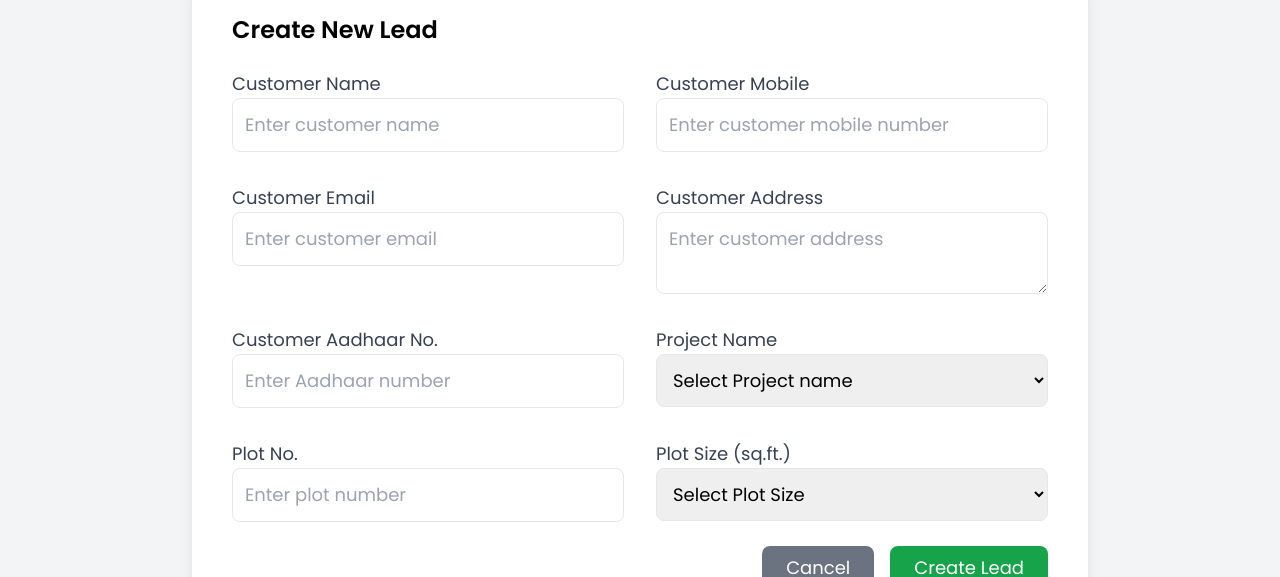
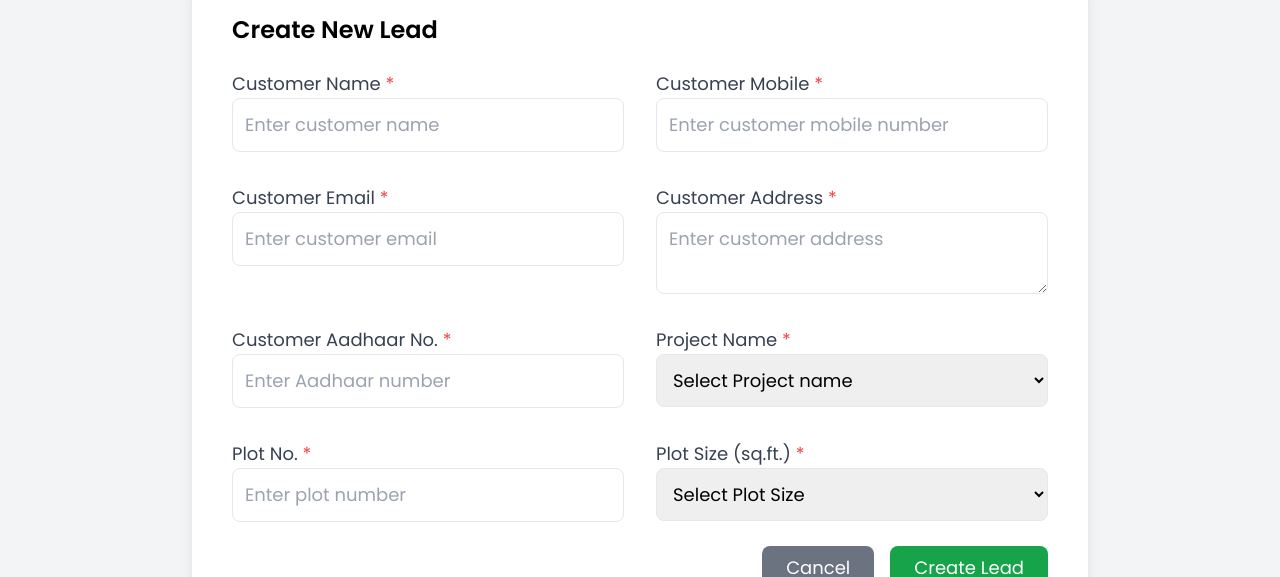
Before and after one commit to meaviishek/Nutan-Housing, a React (Vite) app in the folder Frontend/: page /advisor/create-lead in a window 1280 px wide. Shown: the part 122-699 px from the top of the page. Built offline with nearby package versions, Linux system fonts and the light colour scheme; sample sign-in values are in the browser's storage.

Commit message:
First commit

```diff
--- a/Frontend/src/components/advisor/CreateLead.jsx
+++ b/Frontend/src/components/advisor/CreateLead.jsx
@@ -1,9 +1,9 @@
-import { useState,useEffect } from 'react';
+import { useState, useEffect } from 'react';
 import { useNavigate } from 'react-router-dom';
 import { createLead } from '../../services/advisorservice';
 
 function CreateLead() {
-  const navigate = useNavigate(); // Use navigate instead of history
+  const navigate = useNavigate();
   const [errorMessage, setErrorMessage] = useState('');
   const [successMessage, setSuccessMessage] = useState('');
   const [leadData, setLeadData] = useState({
@@ -18,27 +18,32 @@ function CreateLead() {
   });
 
   useEffect(() => {
-    // Get the advisor object from local storage and parse it
-    const advisorData = localStorage.getItem('advisorData'); // Change 'advisorData' to your actual key
+    const advisorData = localStorage.getItem('advisorData');
     if (advisorData) {
       const parsedData = JSON.parse(advisorData);
-
       setLeadData((prevData) => ({
         ...prevData,
-        advisor: parsedData.id // Set advisorId in leadData
+        advisor: parsedData.id
       }));
     }
   }, []);
 
   const handleSubmit = async (e) => {
     e.preventDefault();
-    setErrorMessage('')
-    setSuccessMessage('')
+    setErrorMessage('');
+    setSuccessMessage('');
 
-    try{
-      const response = await createLead(leadData)
+    // Check if any required fields are empty
+    const isFieldEmpty = Object.values(leadData).some((value) => value === '');
+    if (isFieldEmpty) {
+      setErrorMessage('Please fill in all required fields.');
+      return;
+    }
+
+    try {
+      const response = await createLead(leadData);
       console.log('Lead created:', response);
-      setSuccessMessage('Lead created Successfully');
+      setSuccessMessage('Lead created successfully');
       setLeadData({
         name: '',
         phoneNumber: '',
@@ -48,9 +53,9 @@ function CreateLead() {
         projectName: '',
         plotNumber: '',
         plotSize: '',
-      })
-    }catch(err){
-      setErrorMessage(err.message || 'lead creation failed');
+      });
+    } catch (err) {
+      setErrorMessage(err.message || 'Lead creation failed');
     }
   };
 
@@ -62,37 +67,36 @@ function CreateLead() {
     }));
   };
 
+  return (
+    <div className="mt-16">
+      <div className="min-h-screen bg-gray-100 p-4 sm:p-8">
+        <div className="max-w-4xl mx-auto bg-white p-8 sm:p-10 rounded-lg shadow-lg">
+          {errorMessage && <p className="text-red-500 text-center">{errorMessage}</p>}
+          {successMessage && <p className="text-green-500 text-center">{successMessage}</p>}
 
-  return (
-    <div className='mt-16'>
-
-    <div className="min-h-screen bg-gray-100 p-4 sm:p-8">
-      <div className="max-w-4xl mx-auto bg-white p-8 sm:p-10 rounded-lg shadow-lg"> {/* Increased width here */}
-      {errorMessage && <p className="text-red-500 text-center">{errorMessage}</p>}
-      {successMessage && <p className="text-green-500 text-center">{successMessage}</p>} {/* Success message */}
           <h2 className="text-2xl font-semibold mb-6 text-center sm:text-left">Create New Lead</h2>
 
           <form onSubmit={handleSubmit} className="space-y-6">
-          {/* Grid Container */}
-          <div className="grid grid-cols-1 sm:grid-cols-2 gap-4 md:gap-8"> {/* Increased gap between columns */}
-
-            {/* Customer Name */}
+            <div className="grid grid-cols-1 sm:grid-cols-2 gap-4 md:gap-8">
               <div>
-              <label className="block text-gray-700 text-base sm:text-lg">Customer Name</label>
+                <label className="block text-gray-700 text-base sm:text-lg">
+                  Customer Name <span className="text-red-500">*</span>
+                </label>
                 <input
                   type="text"
                   name="name"
                   value={leadData.name}
                   onChange={handleInputChange}
                   required
-                className="w-full border rounded-lg p-3 text-base sm:text-lg" // Adjusted padding and font size
+                  className="w-full border rounded-lg p-3 text-base sm:text-lg"
                   placeholder="Enter customer name"
                 />
               </div>
 
-            {/* Customer Mobile */}
               <div>
-              <label className="block text-gray-700 text-base sm:text-lg">Customer Mobile</label>
+                <label className="block text-gray-700 text-base sm:text-lg">
+                  Customer Mobile <span className="text-red-500">*</span>
+                </label>
                 <input
                   type="tel"
                   name="phoneNumber"
@@ -104,9 +108,10 @@ function CreateLead() {
                 />
               </div>
 
-            {/* Customer Email */}
               <div>
-              <label className="block text-gray-700 text-base sm:text-lg">Customer Email</label>
+                <label className="block text-gray-700 text-base sm:text-lg">
+                  Customer Email <span className="text-red-500">*</span>
+                </label>
                 <input
                   type="email"
                   name="email"
@@ -118,9 +123,10 @@ function CreateLead() {
                 />
               </div>
 
-            {/* Customer Address */}
               <div>
-              <label className="block text-gray-700 text-base sm:text-lg">Customer Address</label>
+                <label className="block text-gray-700 text-base sm:text-lg">
+                  Customer Address <span className="text-red-500">*</span>
+                </label>
                 <textarea
                   name="address"
                   value={leadData.address}
@@ -131,9 +137,10 @@ function CreateLead() {
                 />
               </div>
 
-            {/* Customer Aadhaar */}
               <div>
-              <label className="block text-gray-700 text-base sm:text-lg">Customer Aadhaar No.</label>
+                <label className="block text-gray-700 text-base sm:text-lg">
+                  Customer Aadhaar No. <span className="text-red-500">*</span>
+                </label>
                 <input
                   type="text"
                   name="aadhar"
@@ -145,9 +152,10 @@ function CreateLead() {
                 />
               </div>
 
-            {/* Plot Name Dropdown */}
               <div>
-              <label className="block text-gray-700 text-base sm:text-lg">Project Name</label>
+                <label className="block text-gray-700 text-base sm:text-lg">
+                  Project Name <span className="text-red-500">*</span>
+                </label>
                 <select
                   name="projectName"
                   value={leadData.projectName}
@@ -156,14 +164,14 @@ function CreateLead() {
                   className="w-full border rounded-lg p-3 text-base sm:text-lg"
                 >
                   <option value="" disabled>Select Project name</option>
-                <option value="Plot A">Nutan Villa(Rajgir)</option>
-
+                  <option value="Nutan Villa(Rajgir)">Nutan Villa(Rajgir)</option>
                 </select>
               </div>
 
-            {/* Plot No */}
               <div>
-              <label className="block text-gray-700 text-base sm:text-lg">Plot No.</label>
+                <label className="block text-gray-700 text-base sm:text-lg">
+                  Plot No. <span className="text-red-500">*</span>
+                </label>
                 <input
                   type="text"
                   name="plotNumber"
@@ -175,9 +183,10 @@ function CreateLead() {
                 />
               </div>
 
-            {/* Plot Size */}
               <div>
-              <label className="block text-gray-700 text-base sm:text-lg">Plot Size (sq.ft.)</label>
+                <label className="block text-gray-700 text-base sm:text-lg">
+                  Plot Size (sq.ft.) <span className="text-red-500">*</span>
+                </label>
                 <select
                   name="plotSize"
                   value={leadData.plotSize}
@@ -186,13 +195,12 @@ function CreateLead() {
                   className="w-full border rounded-lg p-3 text-base sm:text-lg"
                 >
                   <option value="" disabled>Select Plot Size</option>
-               <option value="900 Sq. feet">1200 Sq. feet</option>
-               <option value="1200 Sq. feet">1600 Sq. feet</option>
+                  <option value="1200 Sq. feet">1200 Sq. feet</option>
+                  <option value="1600 Sq. feet">1600 Sq. feet</option>
                 </select>
               </div>
             </div>
 
-          {/* Action Buttons */}
             <div className="flex justify-end space-x-4 mt-6">
               <button
                 type="button"
@@ -203,7 +211,6 @@ function CreateLead() {
               </button>
               <button
                 type="submit"
-              onClick={handleSubmit}
                 className="bg-green-600 hover:bg-green-700 text-white py-2 px-6 rounded-lg text-base sm:text-lg"
               >
                 Create Lead
```
Also changed, not shown: Frontend/src/components/advisor/CustomerDetails.jsx (+33 -13 lines), 1 other file (tests, documents, lock files or other folders). Lines whose indentation alone changed are shown as unchanged.
